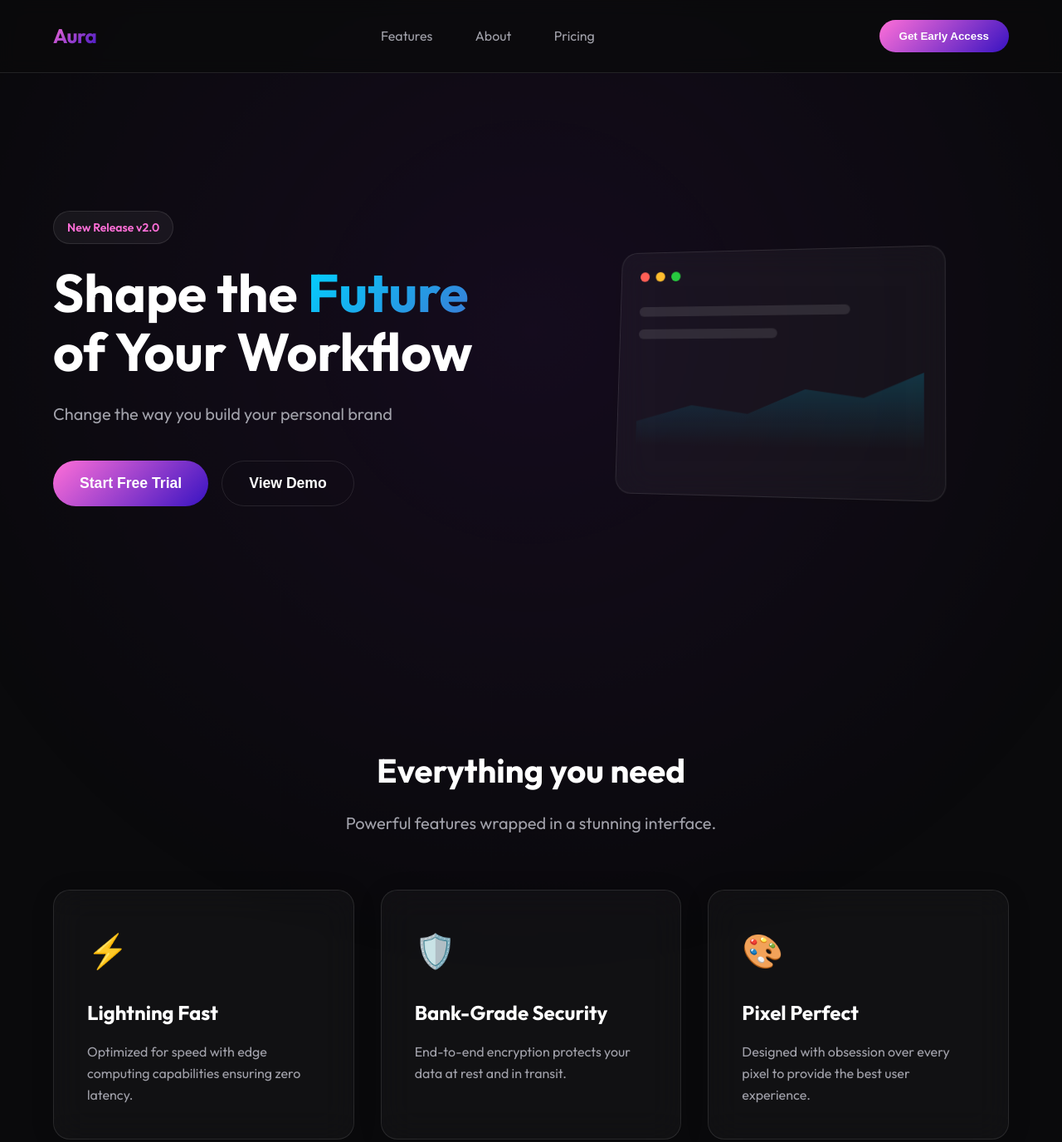
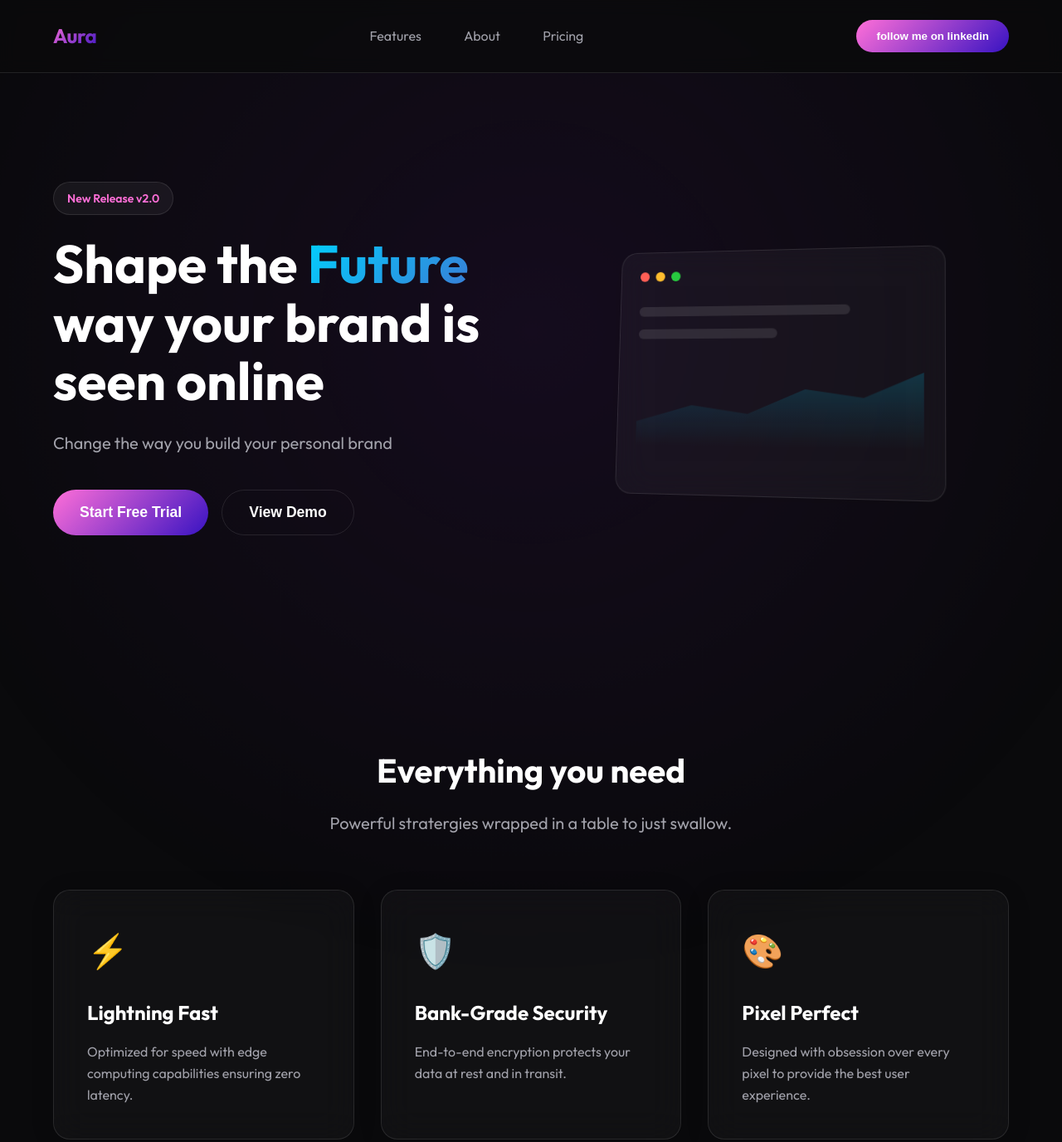
Before and after one commit to ghimireanup/vfweb, a plain HTML site: page index.html in a window 1280 px wide. Shown: the top 1376 px of the page at 83% size. Drawn offline with Linux system fonts and the light colour scheme.

Commit message:
Update index.html

```diff
--- a/index.html
+++ b/index.html
@@ -22,13 +22,13 @@
             <a href="#about">About</a>
             <a href="#pricing">Pricing</a>
         </div>
-        <button class="btn-primary">Get Early Access</button>
+        <button class="btn-primary">follow me on linkedin</button>
     </nav>
 
     <header class="hero">
         <div class="hero-content reveal">
             <div class="badge">New Release v2.0</div>
-            <h1>Shape the <span class="gradient-text">Future</span> of Your Workflow</h1>
+            <h1>Shape the <span class="gradient-text">Future</span> way your brand is seen online</h1>
             <p>Change the way you build your personal brand</p>
             <div class="hero-buttons">
                 <button class="btn-primary large">Start Free Trial</button>
@@ -54,7 +54,7 @@
     <section id="features" class="features">
         <div class="section-header reveal">
             <h2>Everything you need</h2>
-            <p>Powerful features wrapped in a stunning interface.</p>
+            <p>Powerful stratergies wrapped in a table to just swallow.</p>
         </div>
         <div class="feature-grid">
             <div class="feature-card glass reveal">
```
